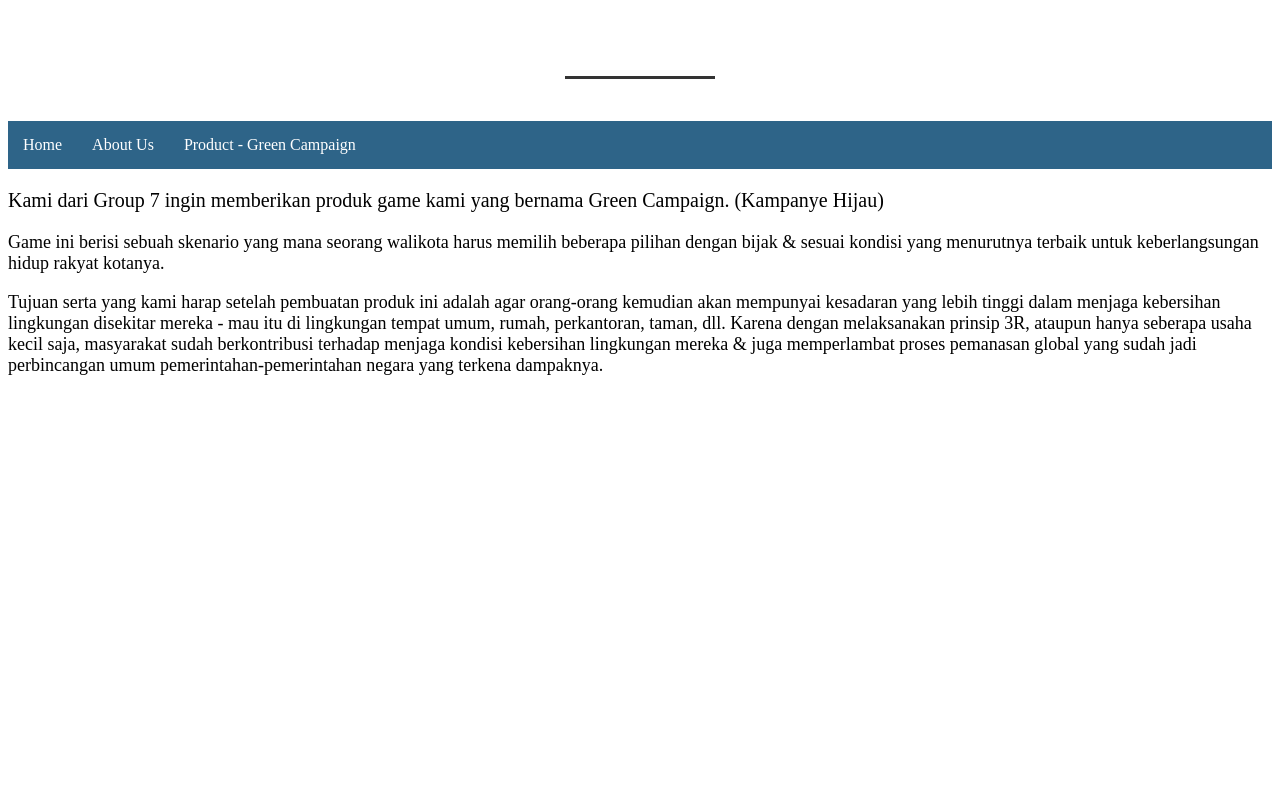
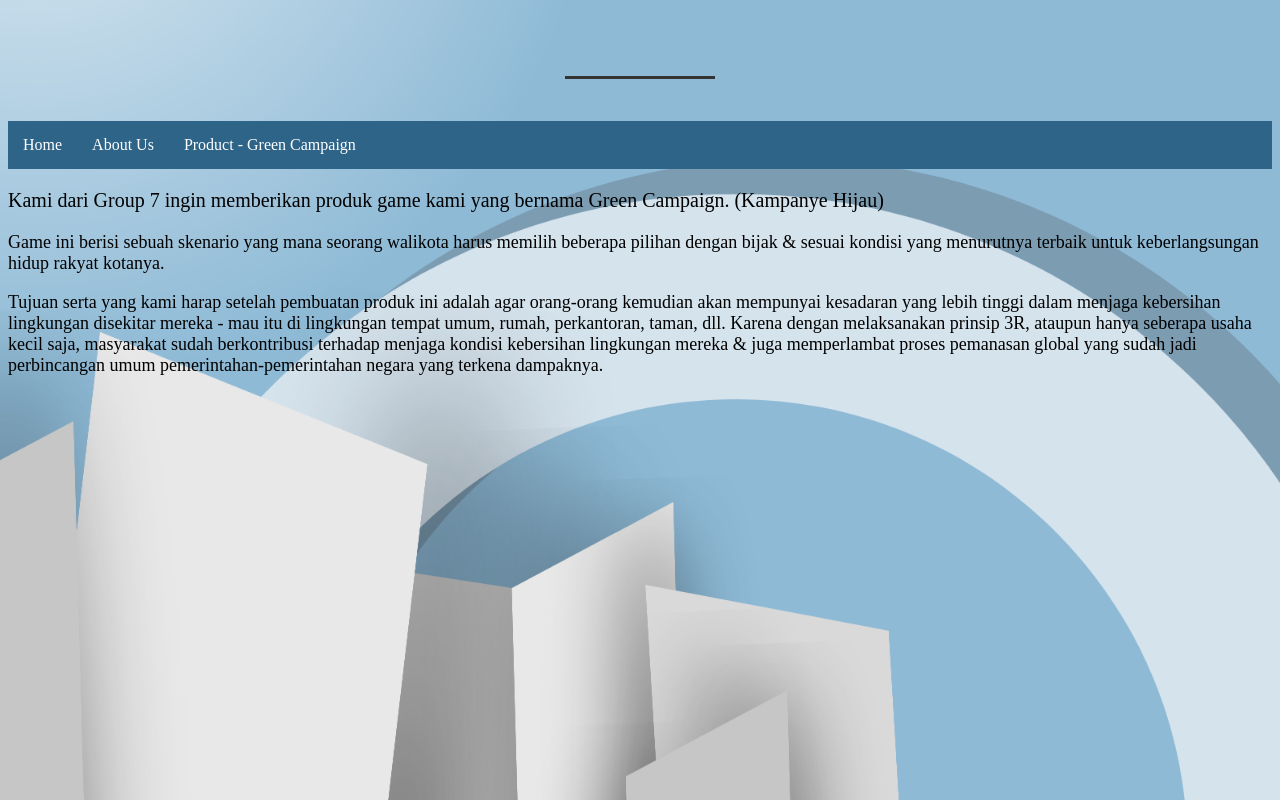
Before and after one commit to zweihander200/greencampaignxa, a plain HTML site: page homepage.html in a window 1280 px wide. Drawn offline with Linux system fonts and the light colour scheme.

Commit message:
Update homepage.html

```diff
--- a/homepage.html
+++ b/homepage.html
@@ -11,7 +11,7 @@
 
     </head>
 
-    <body style =   "background: url(grcpgn_photos/UrbanDaylight.png);
+    <body style =   "background: url(UrbanDaylight.png);
                     background-size: 100%;
                     background-repeat: no-repeat;">
         <h1>
```
